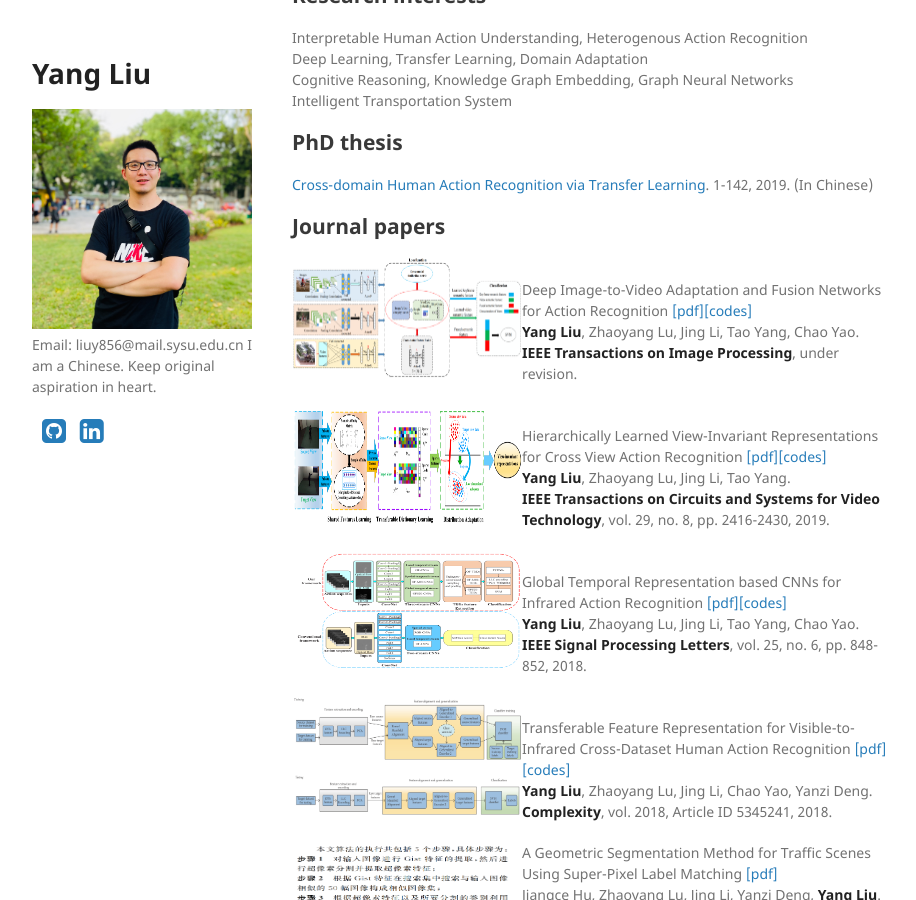
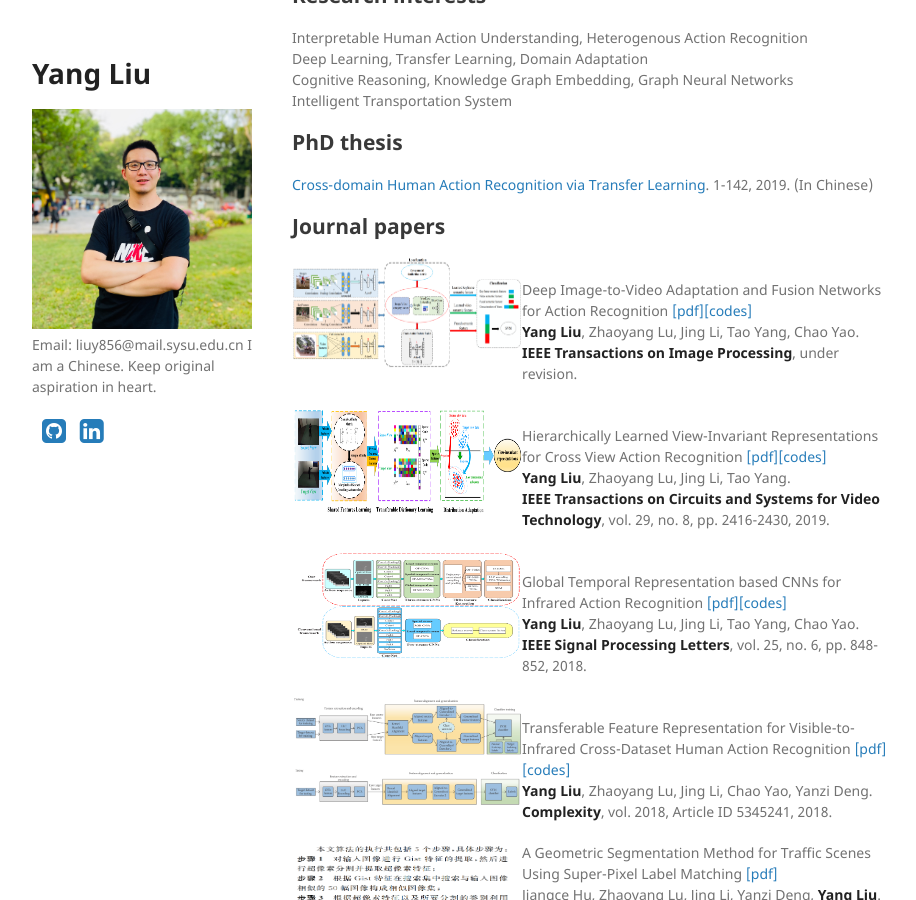
Before and after one commit to YangLiu9208/home, a Jekyll site: the page built from index.md, in a window 1280 px wide and 900 px high, scrolled down 557 px. Shown: the whole window, without its empty margins (178-1094 px from the left). Built offline with Jekyll 4.4.1, drawn with Linux system fonts in a browser that asks for light colours; a style sheet for code colours, icons or effects is not loaded.

Commit message:
Update index.md

```diff
--- a/index.md
+++ b/index.md
@@ -32,7 +32,7 @@ Intelligent Transportation System
 ## Journal papers
 <div align="left">
           <a>
-            <img border="0" src="./TIP.png" align="left" width="230" height="120">
+            <img border="0" src="./TIP.png" align="left" width="230" height="110">
           </a>
 </div>
 Deep Image-to-Video Adaptation and Fusion Networks for Action Recognition  [[pdf]](https://yangliu9208.github.io/DIVAFN/)[[codes]](https://yangliu9208.github.io/DIVAFN/)
@@ -42,7 +42,7 @@ Deep Image-to-Video Adaptation and Fusion Networks for Action Recognition  [[pdf
 
 <div align="left">
           <a>
-            <img border="0" src="./TCSVT.png" align="left" width="230" height="120">
+            <img border="0" src="./TCSVT.png" align="left" width="230" height="110">
           </a>
 </div>
 Hierarchically Learned View-Invariant Representations for Cross View Action Recognition  [[pdf]](https://arxiv.org/abs/1809.00421)[[codes]](https://yangliu9208.github.io/JSRDA/)
@@ -52,7 +52,7 @@ Hierarchically Learned View-Invariant Representations for Cross View Action Reco
 
 <div align="left">
           <a>
-            <img border="0" src="./SPL.png" align="left" width="230" height="120">
+            <img border="0" src="./SPL.png" align="left" width="230" height="110">
           </a>
 </div>
 Global Temporal Representation based CNNs for Infrared Action Recognition  [[pdf]](https://arxiv.org/abs/1909.08287)[[codes]](https://yangliu9208.github.io/TSTDDs/)
@@ -62,7 +62,7 @@ Global Temporal Representation based CNNs for Infrared Action Recognition  [[pdf
 
 <div align="left">
           <a>
-            <img border="0" src="./Complexity.png" align="left" width="230" height="120">
+            <img border="0" src="./Complexity.png" align="left" width="230" height="110">
           </a>
 </div>
 Transferable Feature Representation for Visible-to-Infrared Cross-Dataset Human Action Recognition  [[pdf]](https://arxiv.org/abs/1909.08297)[[codes]](https://yangliu9208.github.io/CDFAG/)
@@ -92,7 +92,7 @@ Yanzi Deng, Zhaoyang Lu, Jing Li, **Yang Liu.**
 ## Conference papers
 <div align="left">
           <a>
-            <img border="0" src="./CCBR.png" align="left" width="230" height="120">
+            <img border="0" src="./CCBR.png" align="left" width="230" height="110">
           </a>
 </div>
 Combining Multiple Features for Cross-Domain Face Sketch Recognition  [[pdf]](https://link.springer.com/chapter/10.1007/978-3-319-46654-5_16)
```
